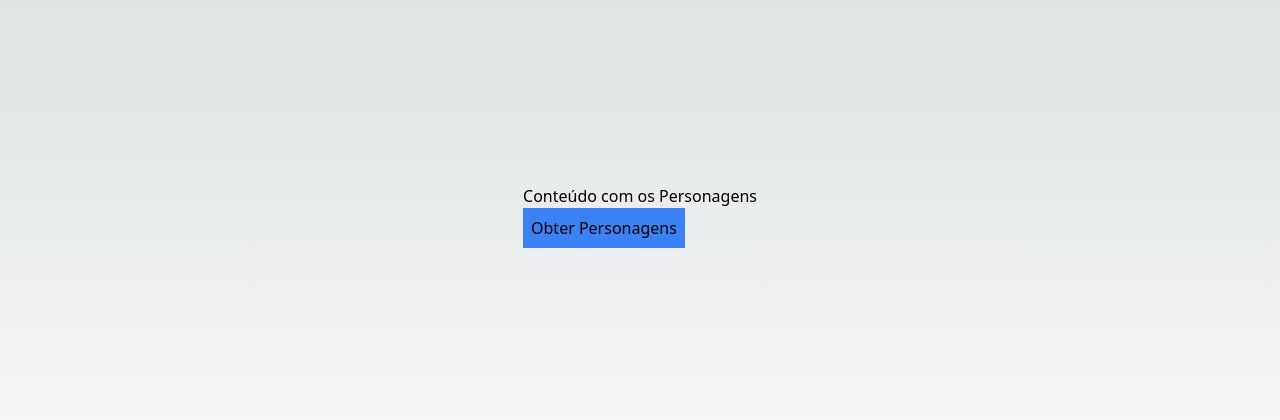
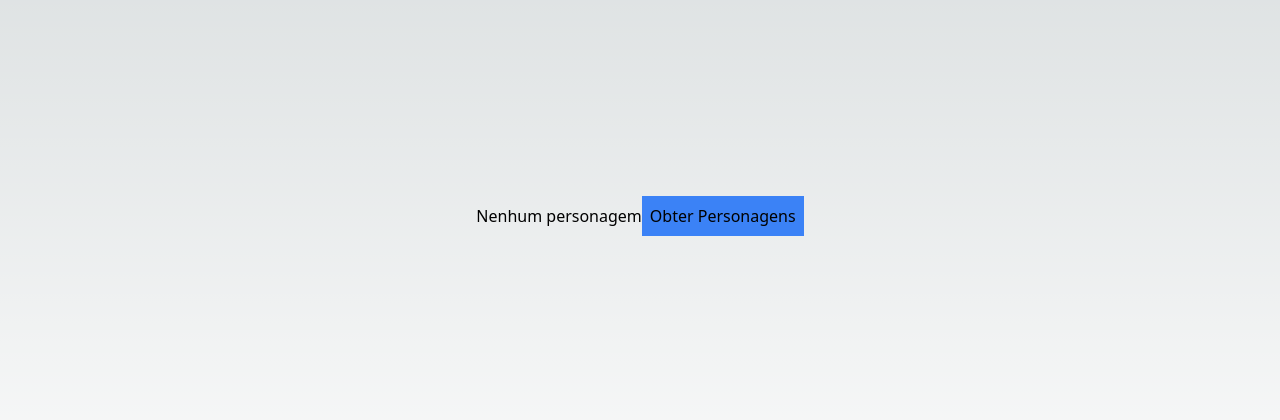
Before and after one commit to Fernandafogs/aulas_react_next, a Next.js app: page /starwars in a window 1280 px wide. Shown: the part 184-604 px from the top of the page. Built offline with nearby package versions, Linux system fonts and the light colour scheme.

Commit message:
novo hook personalizado e integracao api

```diff
--- a/src/components/starwars/Personagens.tsx
+++ b/src/components/starwars/Personagens.tsx
@@ -1,36 +1,22 @@
-import useProcessando from "@/data/hooks/useProcessando";
-import { useState } from "react";
+interface PersonagensProps {
+    personagens: any[]
+}
 
-export default function Personagens () {
-    const {processando, iniciarProcessamento, finalizarProcessamento} = useProcessando();
+export default function Personagens (props: PersonagensProps) {
 
-    async function simularChamadaAPI() {
-        return new Promise (resolve => {
-            setTimeout(() => {
-                resolve(1);
-            }, 6000);
-        })
+    function renderizarPersonagens() {
+        return (
+            <ul>
+                {props.personagens.map((p: any)  => (
+                    <li key={p.name}>{p.name}</li>
+                ))}
+            </ul>
+        )
     }
 
-    async function obterPersonagens() {
-        try {
-            iniciarProcessamento();
-            await simularChamadaAPI();
-        } finally {
-            finalizarProcessamento();
-        }
-    }
     return (
         <div>
-            {processando ? (
-                <div>Processando...</div>
-            ) : (
-            <h1>Conteúdo com os Personagens</h1>
-            )}
-
-            <button onClick={obterPersonagens} className="bg-blue-500 p-2">
-                Obter Personagens
-            </button>
+            {renderizarPersonagens()}
         </div>
     )
 }
--- /dev/null
+++ b/src/data/hooks/useStarWars.ts
@@ -0,0 +1,23 @@
+import { useState } from "react";
+import useProcessando from "./useProcessando";
+
+export default function useStarWars (){
+        const {processando, iniciarProcessamento, finalizarProcessamento} = useProcessando();
+        const [personagens, setPersonagens] = useState<any>([]);
+
+        async function obterPersonagens() {
+            try {
+                iniciarProcessamento();
+                const resp = await fetch('https://swapi.dev/api/people/')
+                const dados = await resp.json()
+                setPersonagens(dados.results)
+            } finally {
+                finalizarProcessamento();
+            }
+        }
+        return {
+            obterPersonagens,
+            personagens,
+            processando
+        }
+}
--- a/src/pages/starwars/index.tsx
+++ b/src/pages/starwars/index.tsx
@@ -1,12 +1,23 @@
 import Personagens from "@/components/starwars/Personagens";
+import useStarWars from "@/data/hooks/useStarWars";
 
 export default function PaginaStarWars(){
-
-
+    const { processando, personagens, obterPersonagens } = useStarWars()
 
     return(
         <div className="flex justify-center items-center h-screen">
-            <Personagens />
+            {processando ? (
+                <div>Processando...</div>
+            ) : personagens.length > 0 ? (
+                <Personagens personagens={personagens} />
+            ) : (
+                <div>Nenhum personagem</div>
+            )}
+
+            <button onClick={obterPersonagens} className="bg-blue-500 p-2">
+                Obter Personagens
+            </button>
+
         </div>
     )
 
```
